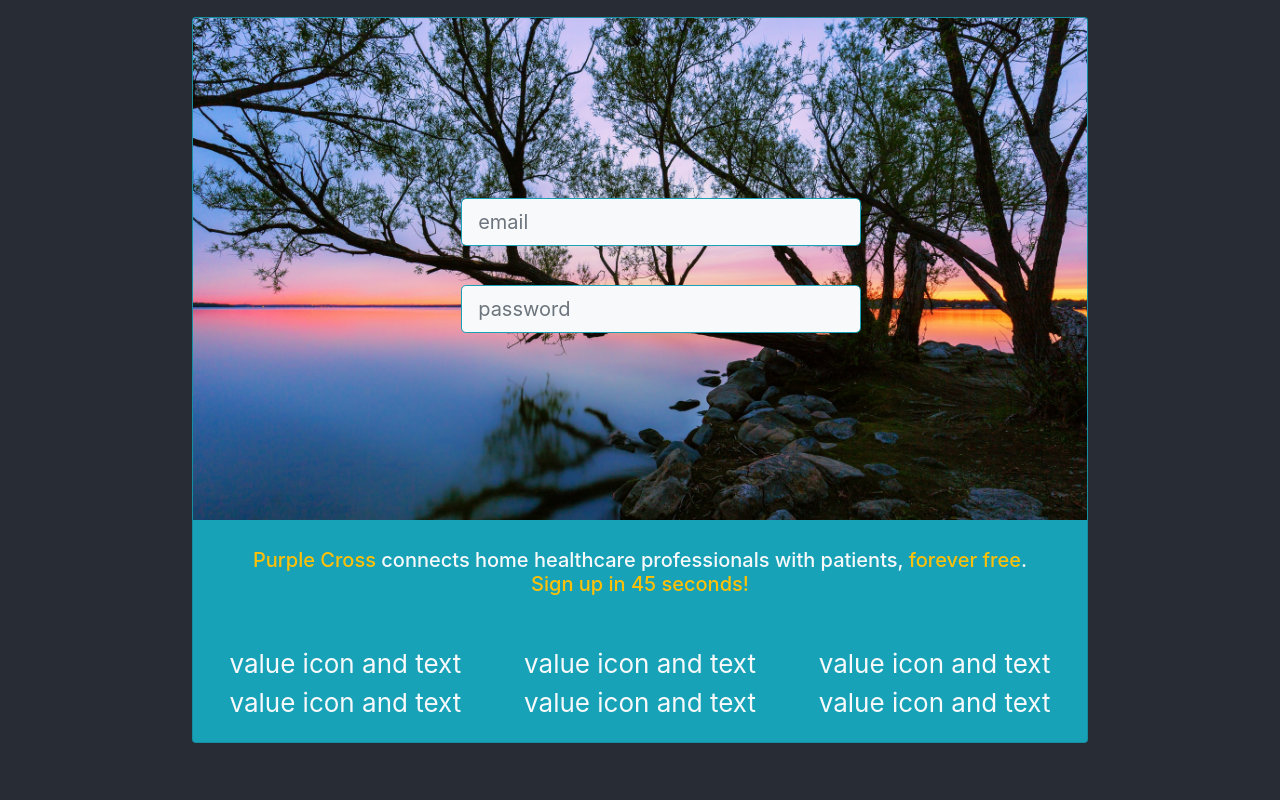
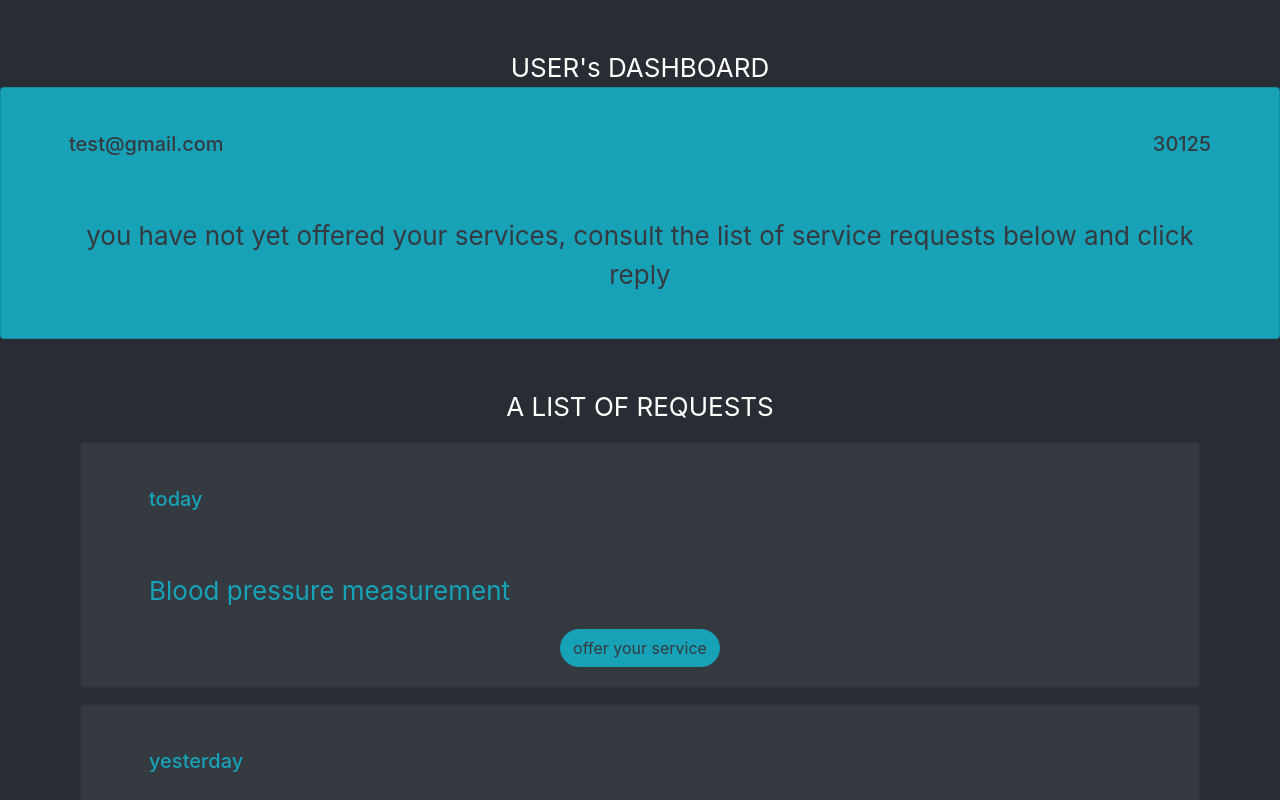
Before and after one commit to marcosaccarola/Health-Advantage, a React (Create React App) app: page / in a window 1280 px wide. Shown: the top 800 px of the page. Built offline with nearby package versions, Linux system fonts and the light colour scheme.

Commit message:
requests & patients json example files

```diff
--- a/src/components/0000-Home.jsx
+++ b/src/components/0000-Home.jsx
@@ -3,8 +3,7 @@ import {useState} from 'react'
 import Dashboard from "./0200-Dashboard"
 
 const Home=()=>{
-    const[currentUser,setCurrentUser]=useState()
-    /*
+    const[currentUser,setCurrentUser]=useState(
     {
         "userId":"marcovxcbjlguhfk",
         "email":"test@gmail.com",
@@ -23,14 +22,15 @@ const Home=()=>{
         "InterventionsTakenInCharge":[],
         "addedAt":"2021-02-02T06:12:26.668Z",
         "updatedAt":"2021-02-02T06:12:48.930Z"
-    },
-    */
+    }
+    )
+
     const[currentPosition,setCurrentPosition]=useState(30135)
 
     return (
         <div>
             {currentUser
-                ?<Dashboard currentUser={currentUser} currentPosition={currentPosition} />
+                ?<Dashboard currentUser={currentUser} />
                 :<LandingInterface setCurrentUser={setCurrentUser} />
             }
         </div>
--- a/src/components/0200-Dashboard.jsx
+++ b/src/components/0200-Dashboard.jsx
@@ -3,7 +3,7 @@ import { Card } from "react-bootstrap"
 import InterventionsTakenInCharge from "./0210-InterventionsTakenInCharge"
 import ListOfRequests from "./0220-Requests"
 
-const Dashboard=({currentUser,currentPosition})=>{
+const Dashboard=({currentUser})=>{
     const[offeredServices,setOfferedServices]=useState([])
 
     return(
@@ -13,7 +13,7 @@ const Dashboard=({currentUser,currentPosition})=>{
             <Card.Body>
                 <div className='row justify-content-between mx-5 mt-4 mb-5 text-dark'>
                 <Card.Title>{currentUser.email}</Card.Title>
-                <Card.Title>{currentPosition}</Card.Title>
+                <Card.Title>{currentUser.zipcode}</Card.Title>
                 </div>
                 <Card.Text>
                     {(offeredServices.length===0)
--- a/src/dbExample/practitioners.json
+++ b/src/dbExample/practitioners.json
@@ -1,7 +1,7 @@
 [
     {
         "userId":"marcovxcbjlguhfk",
-        "email":"test@gmail.com",
+        "email":"marco.test@gmail.com",
         "password":"12345678",
         "zipcode":30125,
         "type":"practitioner",
@@ -20,7 +20,7 @@
     },
     {
         "userId":"ottavionzdlfisgu",
-        "email":"ottavio.userExample@gmail.com",
+        "email":"ottavio.test@gmail.com",
         "password":"12345678",
         "zipcode":30125,
         "type":"practitioner",
--- a/src/dbExample/requestToIntervention.json
+++ b/src/dbExample/requestToIntervention.json
@@ -1,52 +1,56 @@
 [
     {
-    "requestId":"1111",
-    "userId":"pressure",
-    "position":30124,
-    "interventionRequested":"blood pressure measurement",
+    "requestId":"pressure1111",
+    "userId":"pino09q43857",
+    "zipcode":30124,
+    "interventionRequested":"Blood pressure measurement",
+    "moreInfo":"Once a week, better if always same day",
     "answers":[],
     "addedAt":"today",
     "updatedAt":""
     },
     {
-    "requestId":"2222",
-    "userId":"arm",
-    "position":30126,
-    "interventionRequested":"arm dressing",
+    "requestId":"arm2222",
+    "userId":"mario3409587",
+    "zipcode":30126,
+    "interventionRequested":"Arm rehab",
+    "moreInfo":"playing beach volleyball at seaside I broke my arm and I have to get back for the open, cause I have to help my cousin to lose, because he made a bet with his wife that if he wins he pays for the next holidays, because he was drunk and he got confused, so I have to do rehab for a sprained right shoulder injury, please text me thank you!",
     "answers":[],
     "addedAt":"yesterday",
     "updatedAt":""
     },
     {
-    "requestId":"3333",
-    "userId":"elderly",
-    "position":30132,
-    "interventionRequested":"elderly day care",
+    "requestId":"elderly3333",
+    "userId":"gianna1356872",
+    "zipcode":30132,
+    "interventionRequested":"Elderly",
+    "moreInfo":"Elderly day care 8.30/18.30 Mon to Fri",
     "answers":[],
     "addedAt":"last week",
     "updatedAt":""
     },
     {
-    "requestId":"4444",
-    "userId":"spritz",
-    "position":30135,
-    "interventionRequested":"spritz with cynar",
+    "requestId":"spritz4444",
+    "userId":"franca66574812",
+    "zipcode":30135,
+    "interventionRequested":"Spritz",
+    "moreInfo":"Spritz with Cynar, no lemon, no ice.",
     "answers":[],
     "addedAt":"last week",
     "updatedAt":""
     },
     {
-    "requestId":"5555",
-    "userId":"vodka",
-    "position":30138,
+    "requestId":"vodka5555",
+    "userId":"vale165783",
+    "zipcode":30138,
     "interventionRequested":"vodka tonic",
     "moreInfo":"as soon as possible",
     "answers":[
-        {"userId":"marco","comments":[
-            {"userName":"marco","text":"please text me at my cellphone number"},
-            {"userName":"beppe","text":"no more needed"}
+        {"userId":"marcovxcbjlguhfk","comments":[
+            {"firstName":"marco","text":"please text me at my cellphone number"},
+            {"firstName":"beppe","text":"no more needed"}
             ]},
-        {"userId":"ottavio","comments":["damn I cannot survive to another vodka"]}
+        {"userId":"ottavionzdlfisgu","comments":["damn I cannot survive to another vodka"]}
     ],
     "addedAt":"last month",
     "updatedAt":""
```
Also changed, not shown: src/dbExample/patients.json (+67 -0 lines).
